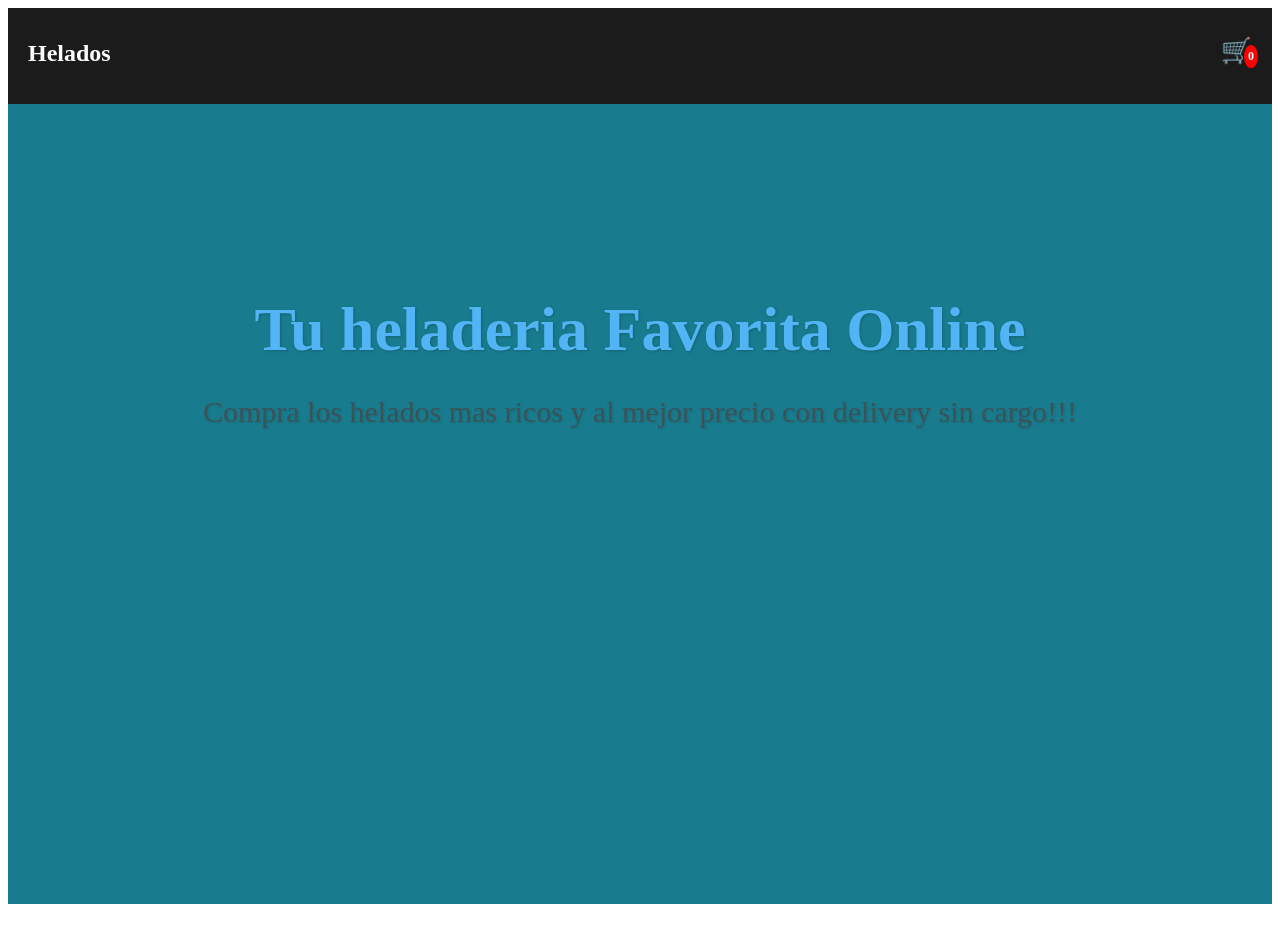
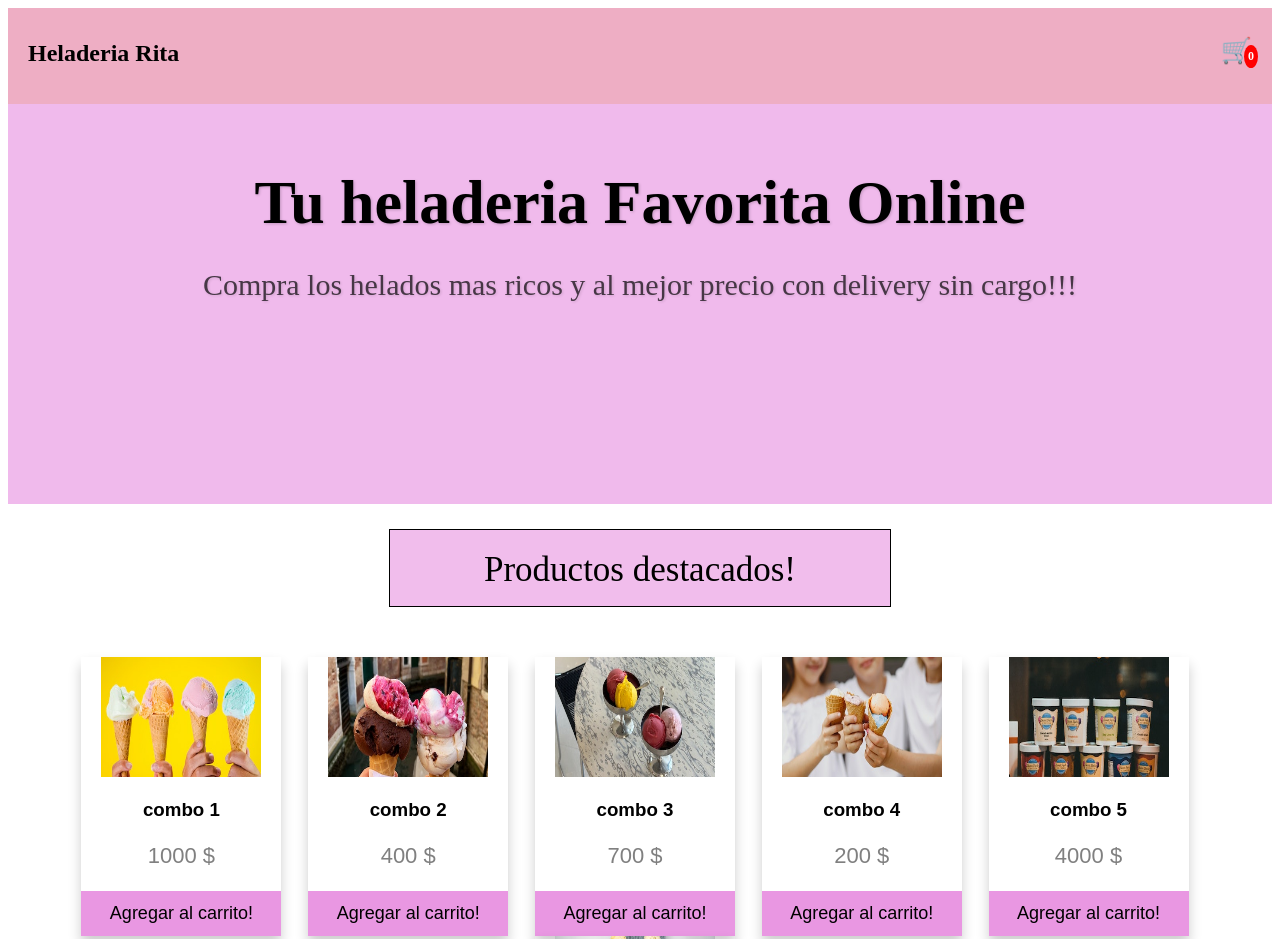
Before and after one commit to agusbelaunzaran/HeladeriaOnLine, a website built with Vite: page index.html in a window 1280 px wide. Shown: the top 939 px of the page. Built offline with nearby package versions, Linux system fonts and the light colour scheme.

Commit message:
cambio de estilos

```diff
--- a/index.html
+++ b/index.html
@@ -9,7 +9,7 @@
 <body>
     <div class="nav-container">
         <nav class="navbar">
-            <h1 class="navbar-logo">Helados</h1>
+            <h1 class="navbar-logo">Heladeria Rita</h1>
             <h1 class="ver-carrito" id="verCarrito">🛒<span id="cantidadCarrito"
             class="cantidad-carrito"></span></h1>
         </nav>
@@ -21,8 +21,13 @@
             <p>Compra los helados mas ricos y al mejor precio con delivery sin cargo!!!</p>
         </div>
     </div>
+    <div class="productosContainer">
+        <div class="caja">Productos destacados!</div>
+    </div>
+
 
     <div id ="heladosContent" class="helados-content"></div>
+
     <div id ="modal-container" class="modal-container"></div>
 
     <script src="./js/productos.js"></script>
--- a/js/productos.js
+++ b/js/productos.js
@@ -2,6 +2,7 @@ const productos = [
     {
         id: 1,
         nombre: "combo 1",
+        descripcion:"helados",
         precio: 1000,
         img: src="../assets/img/combo1.jpg",
         cantidad: 1,
@@ -9,6 +10,7 @@ const productos = [
     {
         id: 2,
         nombre: "combo 2",
+        descripcion:"helados",
         precio: 400,
         img: src="../assets/img/combo2.jpg",
         cantidad: 1,
@@ -16,6 +18,7 @@ const productos = [
     {
         id: 3,
         nombre: "combo 3",
+        descripcion:"helados",
         precio: 700,
         img: src="../assets/img/combo3.jpg",
         cantidad: 1,
@@ -23,6 +26,7 @@ const productos = [
     {
         id: 4,
         nombre: "combo 4",
+        descripcion:"helados",
         precio: 200,
         img: src="../assets/img/combo 4.jpg",
         cantidad: 1,
@@ -30,6 +34,7 @@ const productos = [
     {
         id: 5,
         nombre: "combo 5",
+        descripcion:"helados",
         precio: 4000,
         img: src="../assets/img/combo5.jpg",
         cantidad: 1,
@@ -37,6 +42,7 @@ const productos = [
     {
         id: 6,
         nombre: "combo 6",
+        descripcion:"helados",
         precio: 800,
         img: src="../assets/img/combo6.jpg",
         cantidad: 1,
--- a/style.css
+++ b/style.css
@@ -11,13 +11,13 @@ body {
   display:flex;
   justify-content: space-between;
   height: 12vh;
-  background-color: #1b1b1b;
+  background-color: rgba(229, 128, 162, 0.637);
 }
 
 .navbar-logo {
   justify-self: start;
   margin-left: 20px;
-  color: #fff;
+  color:black;
   margin-top: 4vh;
   cursor: pointer;
 }
@@ -30,21 +30,20 @@ body {
 }
 
 .banner {
-  background-size: cover;
+
   background-position: center;
-  height: 100vh;
-  background-image: linear-gradient(rgba(0, 0, 0, 0.4), rgba(0, 0, 0, 0.4));
-  background-color: rgb(40, 206, 236);
+  height: 50vh;
+  background-color: rgba(233, 151, 226, 0.664);;
 }
 
 .banner-container {
   text-align: center;
-  padding: 15% 0;
+ padding-top: 5%;
 }
 
 .banner h1 {
   margin: 0%;
-  color: rgb(82, 180, 245);
+  color:black;
   text-shadow:  1px 1px 3px rgba(0, 0, 0, 0.2);
   font-size: 62px;
   font-weight: bold;
@@ -52,9 +51,27 @@ body {
 
 .banner p {
   font-size: 30px;
-  color: rgb(75, 65, 65);
+  color: black;
   opacity: 0.7;
   text-shadow: 1px 1px 3px  rgba(0, 0, 0, 0.2);
+}
+.productosContainer{
+  display: flex;
+  justify-content: center;
+  align-items: center;
+
+}
+.caja{
+  width: 500px;
+  height: 50px;
+  background-color: rgba(233, 151, 226, 0.637);
+  border: 1px solid;
+  margin-top: 2%;
+  padding-top: 2%;
+  text-align: center;
+  font-size:35px;
+  line-height: 80%;
+
 }
 
 .helados-content{
@@ -65,16 +82,18 @@ body {
   margin-left: 60px;
   margin-right: 70px;
 }
+
 .card {
-  box-shadow: 0 4px 8px 0 rgba(0, 0, 0, 0.2);
+  box-shadow: 0 8px 12px 0 rgba(0, 0, 0, 0.2);
   max-width: 200px;
   margin: auto;
   text-align: center;
   font-family: arial;
 }
 .card > img {
-  width: 90%;
-  height: 250px;
+  width: 80%;
+  height: 120px;
+  border-spacing: 2%;
 }
 .price {
   color: grey;
@@ -84,8 +103,8 @@ body {
   border: none;
   outline: 0;
   padding: 12px;
-  color: white;
-  background-color: #000;
+  color: black;
+  background-color:rgb(233, 151, 226);
   text-align: center;
   cursor: pointer;
   width: 100%;
@@ -96,7 +115,7 @@ body {
 }
 
 .modal-container {
-  width: 80%;
+  width: 40%;
   margin: 0 10%;
   max-height: 88vh;
   color: #fff;
@@ -141,8 +160,8 @@ body {
 }
 
 .modal-container > div > img {
-  height: 120px;
-  width: 120px;
+  height: 60px;
+  width: 60px;
 }
 
 .total-content {
```
